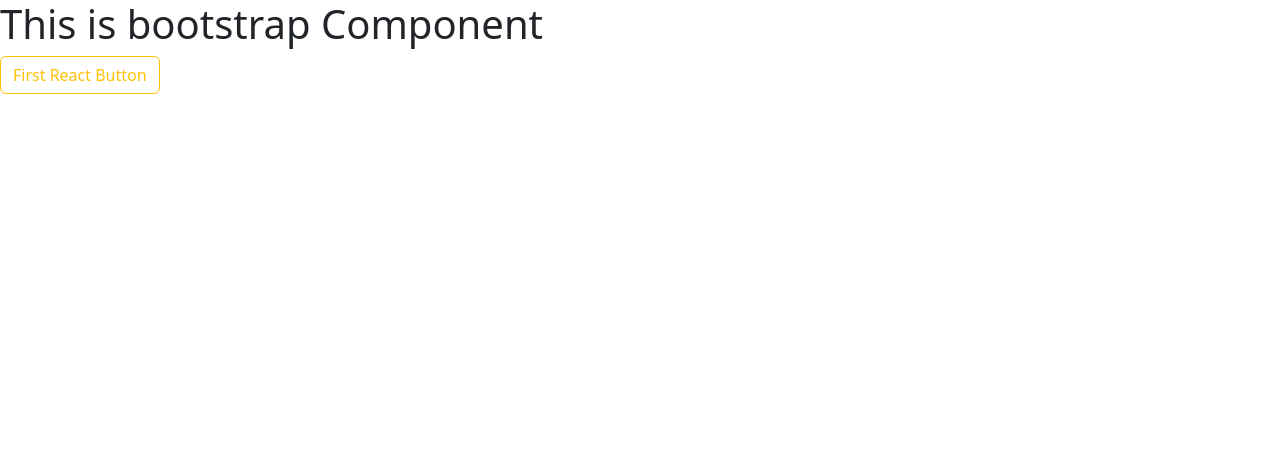
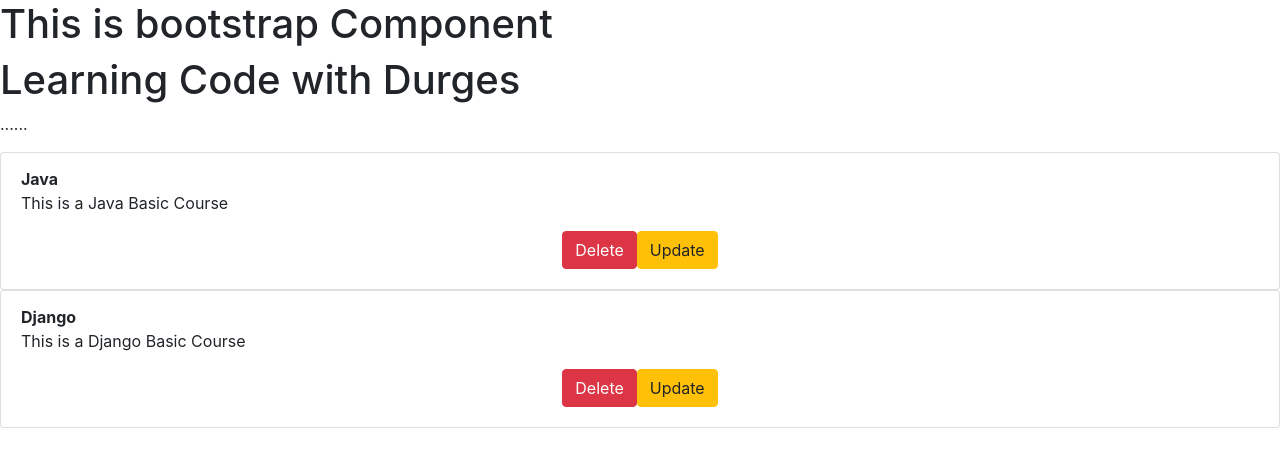
Before and after one commit to margub9363/ReactWithSpring_Durgesh, a React (Create React App) app in the folder Frontend/my-app/: page / in a window 1280 px wide. Shown: the top 466 px of the page. Built offline with nearby package versions, Linux system fonts and the light colour scheme.

Commit message:
1:25 -> Reactstrap is not compatib;e with Latest Version

```diff
--- a/Frontend/my-app/package.json
+++ b/Frontend/my-app/package.json
@@ -7,8 +7,9 @@
     "@testing-library/react": "^13.4.0",
     "@testing-library/user-event": "^13.5.0",
     "axios": "^1.3.4",
-    "bootstrap": "^5.2.3",
+    "bootstrap": "^4.6.0",
     "react": "^18.2.0",
+    "react-bootstrap": "^2.7.2",
     "react-dom": "^18.2.0",
     "react-scripts": "5.0.1",
     "react-toastify": "^9.1.1",
--- a/Frontend/my-app/src/App.js
+++ b/Frontend/my-app/src/App.js
@@ -2,6 +2,8 @@ import logo from "./logo.svg";
 import "./App.css";
 import { Button } from "reactstrap";
 import { ToastContainer, toast } from "react-toastify";
+import Home from "./components/Home";
+import Course from "./components/Course";
 
 function App() {
   const btnHandle = () => {
@@ -11,9 +13,16 @@ function App() {
     <div>
       <ToastContainer />
       <h1>This is bootstrap Component</h1>
-      <Button color="warning" outline onClick={btnHandle}>
-        First React Button
-      </Button>
+      <Home />
+      <Course
+        course={{ title: "Java", description: "This is a Java Basic Course" }}
+      />
+      <Course
+        course={{
+          title: "Django",
+          description: "This is a Django Basic Course",
+        }}
+      />
     </div>
   );
 }
--- /dev/null
+++ b/Frontend/my-app/src/components/Course.js
@@ -0,0 +1,29 @@
+import React from "react";
+
+import {
+  Card,
+  CardBody,
+  CardTitle,
+  CardSubtitle,
+  CardText,
+  CardFooter,
+  Button,
+  Container,
+} from "reactstrap";
+
+const Course = ({ course }) => {
+  return (
+    <Card>
+      <CardBody>
+        <CardSubtitle className="font-weight-bold">{course.title}</CardSubtitle>
+        <CardText>{course.description}</CardText>
+        <Container className="text-center">
+          <Button color="danger">Delete</Button>
+          <Button color="warning">Update</Button>
+        </Container>
+      </CardBody>
+    </Card>
+  );
+};
+
+export default Course;
--- /dev/null
+++ b/Frontend/my-app/src/components/Home.js
@@ -0,0 +1,12 @@
+import React from "react";
+
+const Home = () => {
+  return (
+    <div>
+      <h1>Learning Code with Durges</h1>
+      <p> ......</p>
+    </div>
+  );
+};
+
+export default Home;
```
Also changed, not shown: Frontend/my-app/src/components/Header.js (added, +11 -0 lines), 1 other file (tests, documents, lock files or other folders).
